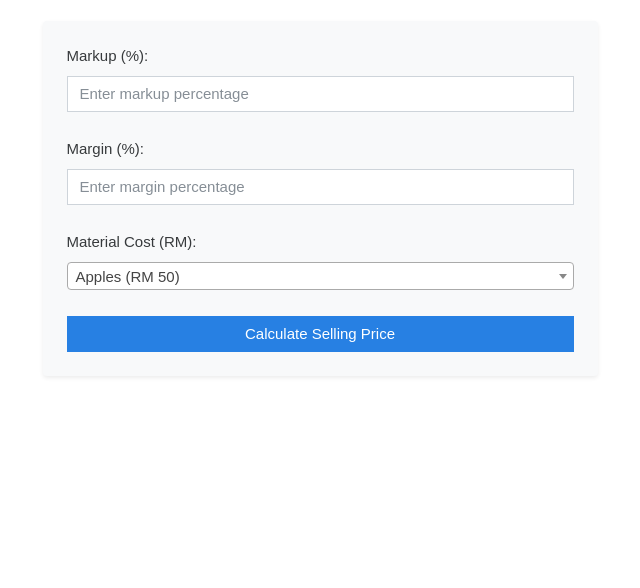
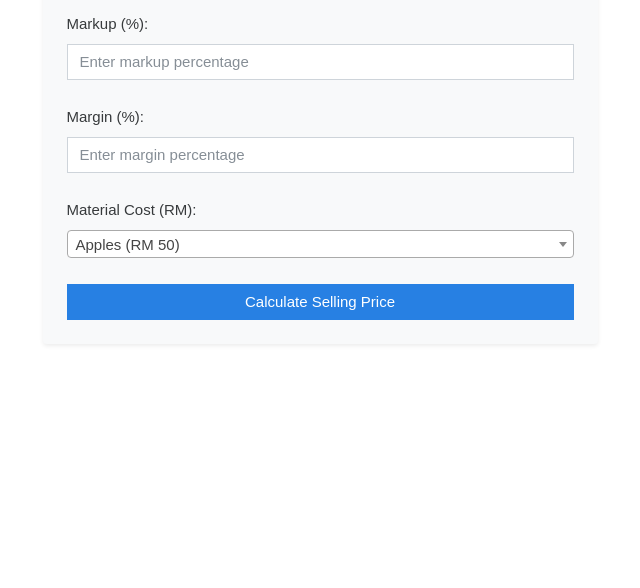
Before and after one commit to YuChenTee/testingsite, a plain HTML site: page index.html in a window 1280 px wide. Shown: the part 212-800 px from the top of the page, without its empty margins (320-960 px from the left). Drawn offline with nearby package versions, Linux system fonts and the light colour scheme.

Commit message:
minor changes to positioning of main body

```diff
--- a/styles.css
+++ b/styles.css
@@ -6,19 +6,13 @@ body {
     justify-content: center;
     height: 100vh;
 }
-html, body {
-    overflow: hidden;
-    margin: 0;
-    padding: 0;
-    position: fixed; /* Ensures the content remains fixed */
-    width: 100%; /* Ensures the body takes full width */
-}
+
 main {
     display: flex;
     flex-direction: column;
     align-items: center;
     justify-content: center;
-    margin-bottom: 5%;
+    margin-bottom: 10%;
 }
 
 form {
```
